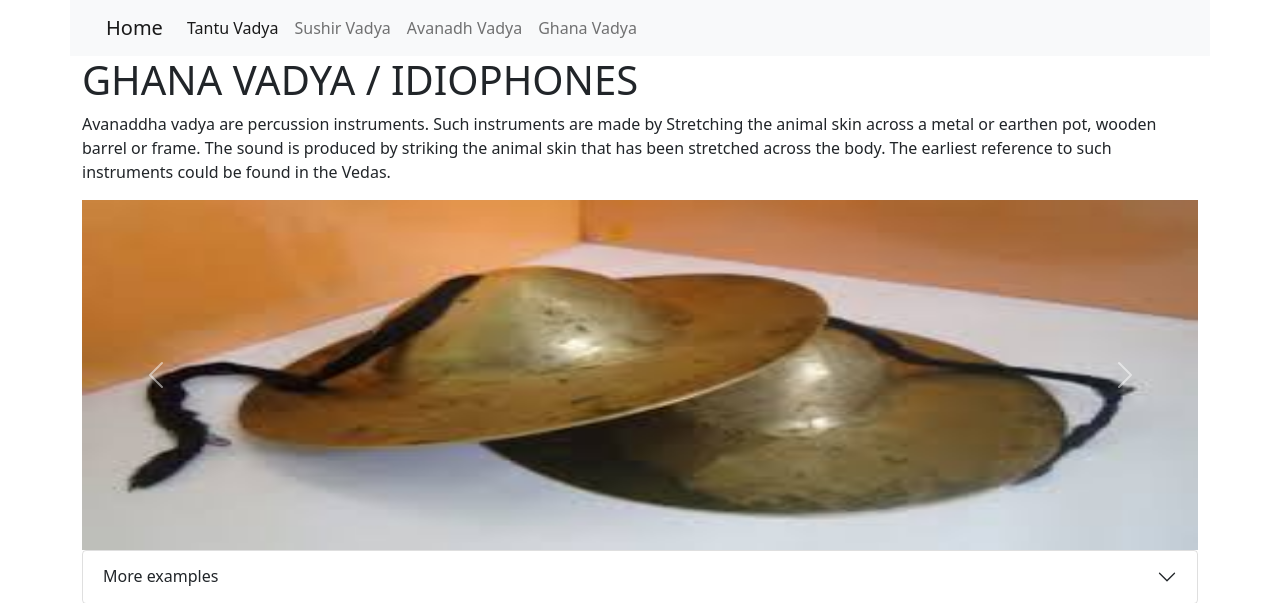
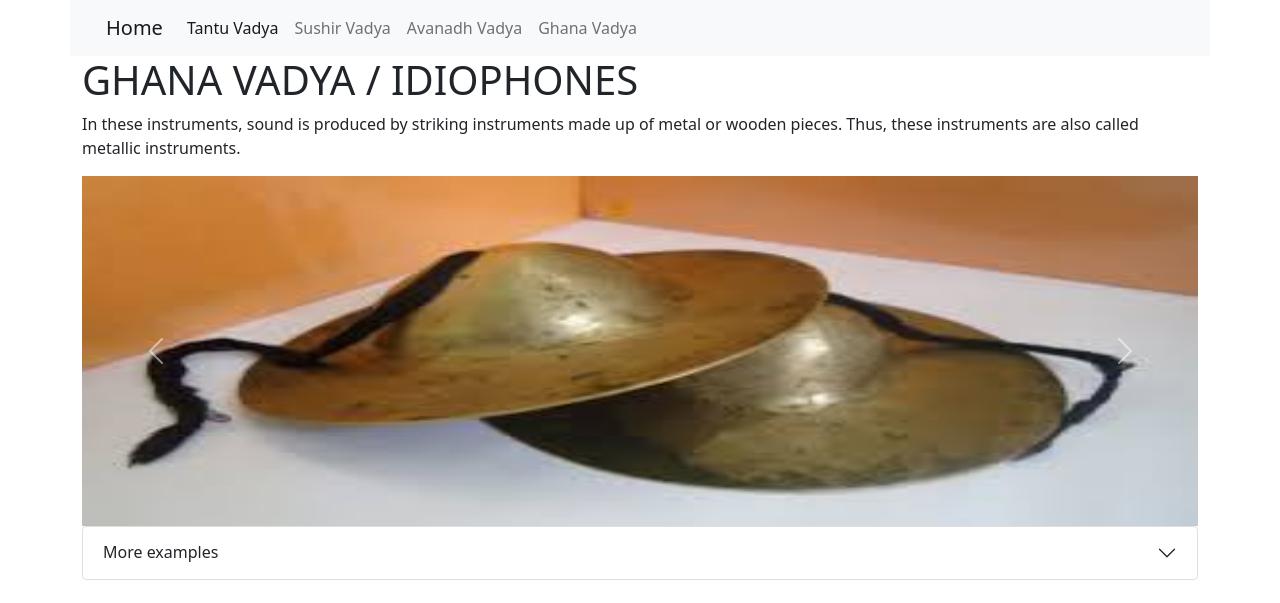
Before and after one commit to ashamary97/web-musical-instruments, a PHP site: page /ghana.php in a window 1280 px wide. Shown: the top 603 px of the page. Run offline with PHP 8.4, Linux system fonts and the light colour scheme.

Commit message:
chenged the paragraph

```diff
--- a/ghana.php
+++ b/ghana.php
@@ -37,7 +37,7 @@
         <div class="row"></div>
         <div class="row">
            <h1> GHANA VADYA / IDIOPHONES</h1>
-           <p>Avanaddha vadya are percussion instruments. Such instruments are made by Stretching the animal skin across a metal or earthen pot, wooden barrel or frame. The sound is produced by striking the animal skin that has been stretched across the body. The earliest reference to such instruments could be found in the Vedas.</p>
+           <p>In these instruments, sound is produced by striking instruments made up of metal or wooden pieces. Thus, these instruments are also called metallic instruments.</p>
         </div>
 
 
--- a/tantu.php
+++ b/tantu.php
@@ -128,6 +128,7 @@
                     </div>
                   </div>
                 </div>
+
                 <div class="accordion-item">
                   <h2 class="accordion-header" id="headingTwo">
                     <button class="accordion-button collapsed" type="button" data-bs-toggle="collapse" data-bs-target="#collapseTwo" aria-expanded="false" aria-controls="collapseTwo">
```
